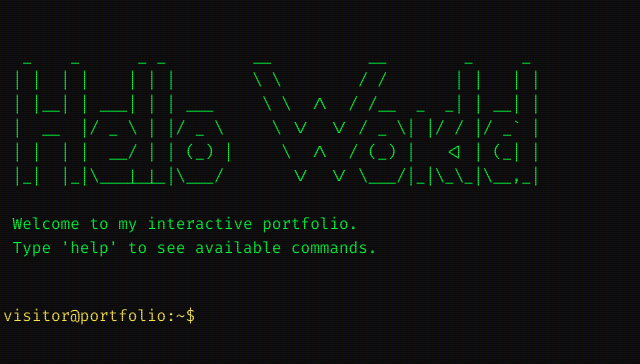
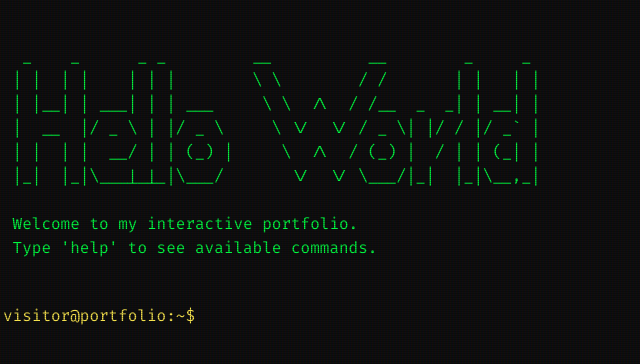
Before and after one commit to ninjastrikers/ninjastrikers.github.io, a plain HTML site: page index.html in a window 1280 px wide. Shown: the top 364 px of the page, 237-877 px from the left. Drawn offline with Linux system fonts and the light colour scheme.

Commit message:
modified

```diff
--- a/index.html
+++ b/index.html
@@ -102,8 +102,8 @@
  | |  | |    | | |        \\ \\        / /       | |   | |
  | |__| | ___| | | ___     \\ \\  /\\  / /__  _  _| | __| |
  |  __  |/ _ \\ | |/ _ \\     \\ \\/  \\/ / _ \\| |/ / |/ _\` |
- | |  | |  __/ | | (_) |     \\  /\\  / (_) |   <| | (_| |
- |_|  |_|\\___|_|_|\\___/       \\/  \\/ \\___/|_|\\_\\_|\\__,_|
+ | |  | |  __/ | | (_) |     \\  /\\  / (_) |  / | | (_| |
+ |_|  |_|\\___|_|_|\\___/       \\/  \\/ \\___/|_|  \|_|\\__,_|
 
  Welcome to my interactive portfolio.
  Type 'help' to see available commands.
```
